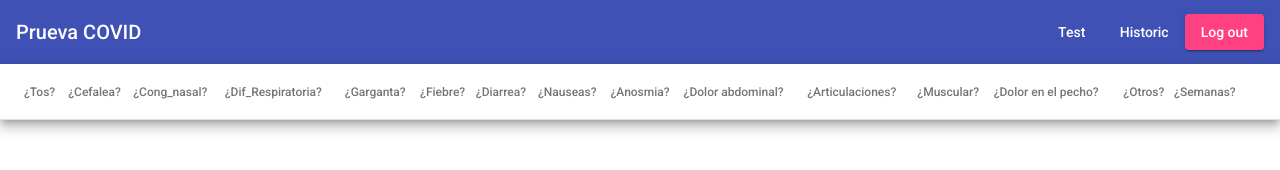
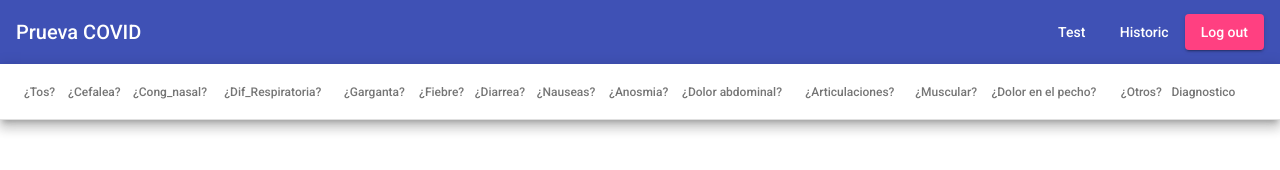
Before and after one commit to omar2702/covidWeb, an Angular app: page /historic in a window 1280 px wide. Shown: the top 170 px of the page. Built offline with nearby package versions, Linux system fonts and the light colour scheme; no server answers.

Commit message:
hot: historic.component.html

```diff
--- a/src/app/historic/historic.component.html
+++ b/src/app/historic/historic.component.html
@@ -75,9 +75,9 @@
     <td mat-cell *matCellDef="let element"> {{element.form.otros}} </td>
   </ng-container>
 
-  <ng-container matColumnDef="Semanas">
-    <th mat-header-cell *matHeaderCellDef> ¿Semanas? </th>
-    <td mat-cell *matCellDef="let element"> {{element.form.semanas}} </td>
+  <ng-container matColumnDef="Diagnostico">
+    <th mat-header-cell *matHeaderCellDef> Diagnostico </th>
+    <td mat-cell *matCellDef="let element"> {{element.form.diagnostic}} </td>
   </ng-container>
 
   <tr mat-header-row *matHeaderRowDef="displayedColumns"></tr>
--- a/src/app/historic/historic.component.ts
+++ b/src/app/historic/historic.component.ts
@@ -36,5 +36,5 @@ export class HistoricComponent implements OnInit {
     console.log(this.elements)
   }
 
-  displayedColumns: string[] = ['tos', 'cefalea', 'nasal', 'respiratoria', 'Garganta', 'Fiebre', 'Diarrea', 'Nauseas', 'nosmia_Hiposmia', 'Abdomen', 'Articulaciones', 'Muscular', 'Pecho', 'Otros', 'Semanas'];
+  displayedColumns: string[] = ['tos', 'cefalea', 'nasal', 'respiratoria', 'Garganta', 'Fiebre', 'Diarrea', 'Nauseas', 'nosmia_Hiposmia', 'Abdomen', 'Articulaciones', 'Muscular', 'Pecho', 'Otros', 'Diagnostico'];
 }
--- a/src/app/models/data.ts
+++ b/src/app/models/data.ts
@@ -13,7 +13,7 @@ export interface Form{
   dolor_muscular: boolean
   dolor_pecho: boolean
   otros: boolean
-  semanas: number
+  diagnostic: boolean
 }
 
 export interface User{
```
